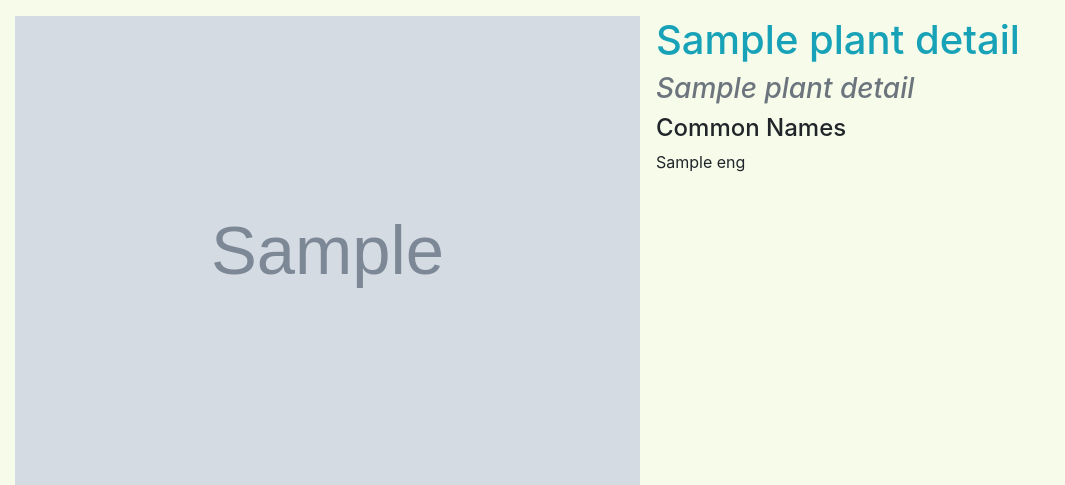
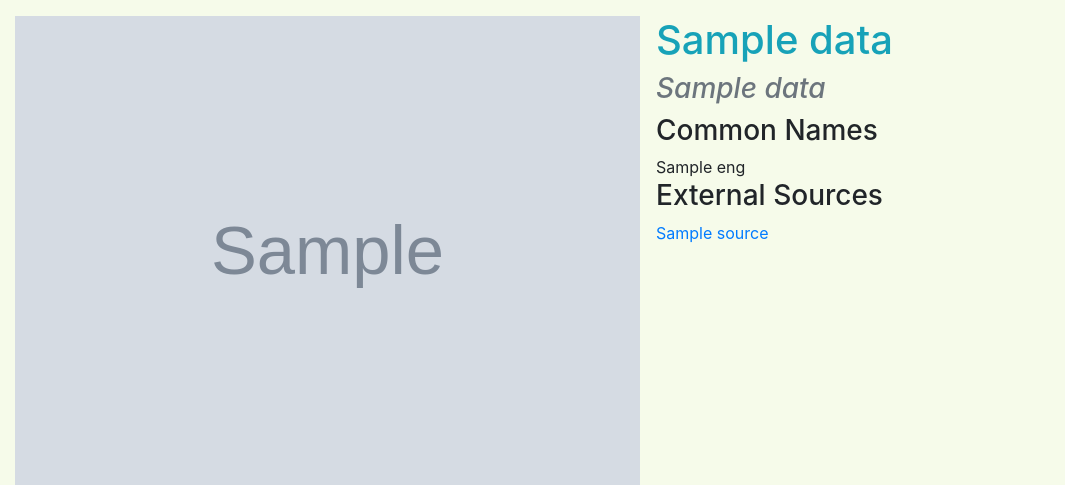
Before and after one commit to snstrong/botanical-app, a Flask app: template templates/plant-detail.html in a window 1280 px wide. Shown: the part 76-561 px from the top of the page, without its empty margins (0-1065 px from the left). Run offline with Flask 2, Linux system fonts and the light colour scheme; the template is opened without the code that fills it: most values are stand-ins (such as "Sample title", 1, 10 or a date in 2020); grey boxes marked "Sample" are stand-in pictures; some libraries are stand-ins or nearby versions.

Commit message:
Added external sources to plant detail page, update trefle_requests.py to remove [data] from return

```diff
--- a/app.py
+++ b/app.py
@@ -60,16 +60,30 @@ def do_logout():
 def show_landing_page():
     return render_template('index.html')
 
+#############################################################
+# Search Routes
+#############################################################
+
 @app.route('/search')
 def get_quick_search_results():
     """Show results for single-term search."""
-
+    # TODO: refactor as JSON API endpoint; build page with JS; will make dealing with pagination more sensible
     # TODO: handle edge case: no results found
     # TODO: check for image and provide default if null
     # TODO: get next page of results ("Show more results" or continuous scroll)
     search_term = request.args['term']
     search_results = quick_search(trefle_token, search_term)
     return render_template('search-results.html', search_term=search_term, search_results=search_results)
+
+@app.route('/search/next', methods=['GET'])
+def get_next_results_page():
+    """Get next page of search results. Return as JSON."""
+    pass;
+
+@app.route('/search/advanced', methods=['GET'])
+def get_advanced_search_results():
+    """Handle advanced search request. Return JSON."""
+    pass;
 
 @app.route('/plant/<plant_slug>')
 def get_plant_detail(plant_slug):
--- a/templates/plant-detail.html
+++ b/templates/plant-detail.html
@@ -1,24 +1,30 @@
 {% extends 'base.html' %}
-{% block title %}{{plant_details.scientific_name}} | Tendril{% endblock %}
+{% block title %}{{plant_details.data.scientific_name}} | Tendril{% endblock %}
 
 {% block content %}
 <!-- TODO: breadcrumbs or "back to search results" -->
 
-<img src="{{plant_details.image_url}}" alt="Photo of {{plant_details.common_name}}"
+{% if plant_details.data.image_url %}
+<img src="{{plant_details.data.image_url}}" alt="Photo of {{plant_details.data.common_name}}"
     style="width: 50%; float: left; margin-right: 1em; margin-bottom: 1em;">
-<h1 class="text-info">{{plant_details.common_name}}</h1>
-<h3 class="text-muted scientific-name">{{plant_details.scientific_name}}</h3>
+{% endif %}
+<h1 class="text-info">{{plant_details.data.common_name}}</h1>
+<h3 class="text-muted scientific-name">{{plant_details.data.scientific_name}}</h3>
 
 <div id="common-names-list">
-    <h4>Common Names</h4>
+    <h3>Common Names</h3>
     <div>
-        {{ plant_details.common_names.eng|join(", ") }}
+        {{ plant_details.data.common_names.eng|join(", ") }}
     </div>
+    <h3>External Sources</h3>
+    <ul style="list-style-type: none; padding: 0;">
+        {% for source in plant_details.data.sources %}
+        <li>
+            <a target="_blank" href="{{source.url}}">{{source.name}}</a>
+        </li>
+        {% endfor%}
+    </ul>
 
-    <!-- {% for name in plant_details.common_names.eng%}
-
-    <span>{{name}},&nbsp;</span>
-    {% endfor %} -->
 </div>
 
 {% endblock %}
--- a/trefle_requests.py
+++ b/trefle_requests.py
@@ -9,19 +9,16 @@ BASE_URL = "https://trefle.io"
 def quick_search(token, search_term):
     """Simple single-field search request. Returns JSON response as dict."""
     response = requests.get(f'{BASE_URL}/api/v1/species/search', params={"q": search_term, "token": token})
-    return response.json()["data"]
+    return response.json()
 
-def get_next_page(token, search_response):
-    if search_response.links.next:
-        response = requests.get(f'{BASE_URL}{search_response.links.next}', params={"token": token})
-    else:
-        response = requests.get(f'{BASE_URL}{search_response.links.last}', params={"token": token})
-    return response.json()["data"]
+def get_next_page(token, next_page_url):
+    response = requests.get(f'{BASE_URL}{next_page_url}', params={"token": token})
+    return response.json()
 
 def get_one_plant(token, plant_slug):
     """Retrieves data for a specific plant. Returns JSON response as dict."""
     response = requests.get(f'{BASE_URL}/api/v1/species/{plant_slug}', params={"token": token})
-    return response.json()["data"]
+    return response.json()
 
 
 advanced_search_tester = {
@@ -34,4 +31,4 @@ def advanced_search(token, search_terms):
     """Multi-field search request to API. Returns JSON response as dict."""
     search_terms["token"] = token
     response = requests.get(f'{BASE_URL}/api/v1/species', params=search_terms)
-    return response.json()["data"]
+    return response.json()
```
Also changed, not shown: templates/search-results.html (+11 -3 lines).
